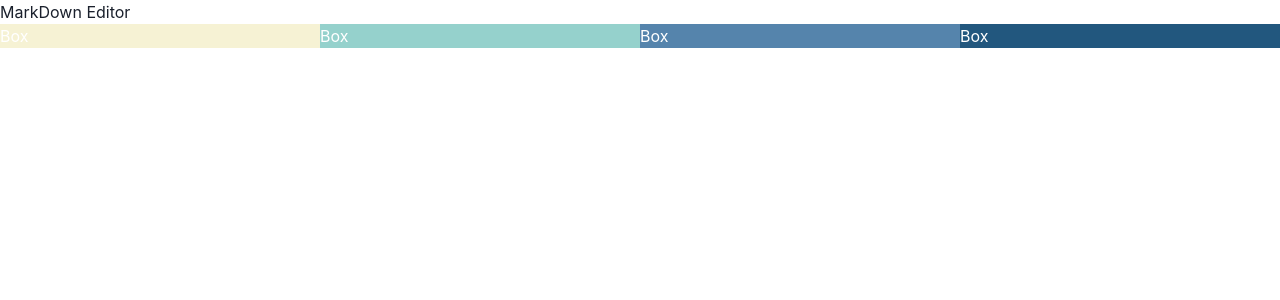
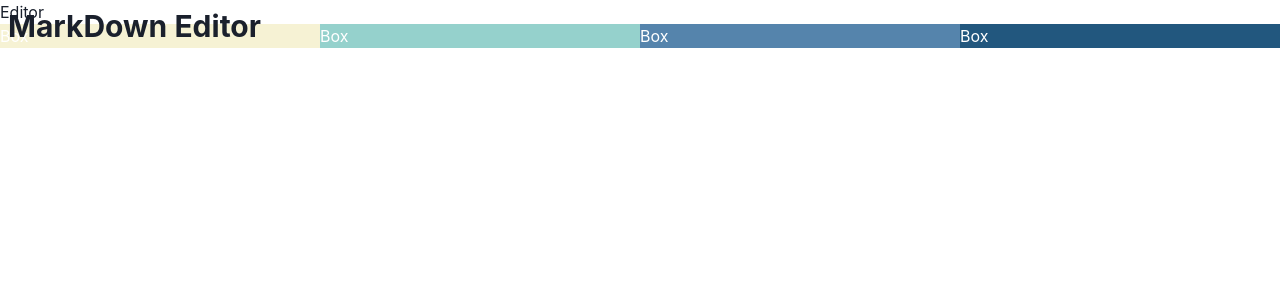
Before and after one commit to s-yoshiii/markdown-editor-2nd, a React app: page / in a window 1280 px wide. Shown: the top 300 px of the page. Built offline with nearby package versions, Linux system fonts and the light colour scheme.

Commit message:
chakraUIでスタイルを整える

```diff
--- a/src/index.tsx
+++ b/src/index.tsx
@@ -1,22 +1,50 @@
 import * as React from 'react';
 import { render } from 'react-dom';
-import { Box, ChakraProvider, Flex, Text } from '@chakra-ui/react';
+import {
+  Box,
+  ChakraProvider,
+  extendTheme,
+  Flex,
+  Heading,
+  Text,
+} from '@chakra-ui/react';
+import { Editor } from './pages/editor';
+const theme = extendTheme({
+  colors: {
+    brand: {
+      100: '#F6F2D4',
+      200: '#95D1CC',
+      300: '#5584AC',
+      400: '#22577E',
+    },
+  },
+});
 const Main = (
-  <ChakraProvider>
-    <header>
-      <h1>MarkDown Editor</h1>
-    </header>
+  <ChakraProvider theme={theme} resetCSS>
+    <Heading
+      as='h1'
+      size='lg'
+      p={[4, 2]}
+      position={'fixed'}
+      top={0}
+      left={0}
+      w='100%'
+      h={12}
+    >
+      MarkDown Editor
+    </Heading>
+    <Editor />
     <Flex color='white'>
-      <Box w='25%' bg='#F6F2D4'>
+      <Box w='25%' bg='brand.100'>
         <Text>Box</Text>
       </Box>
-      <Box w='25%' bg='#95D1CC'>
+      <Box w='25%' bg='brand.200'>
         <Text>Box</Text>
       </Box>
-      <Box w='25%' bg='#5584AC'>
+      <Box w='25%' bg='brand.300'>
         <Text>Box</Text>
       </Box>
-      <Box w='25%' bg='#22577E'>
+      <Box w='25%' bg='brand.400'>
         <Text>Box</Text>
       </Box>
     </Flex>
--- /dev/null
+++ b/src/pages/editor.tsx
@@ -0,0 +1,9 @@
+import { Text } from '@chakra-ui/react';
+import * as React from 'react';
+export const Editor: React.FC = () => {
+  return (
+    <>
+      <Text>Editor</Text>
+    </>
+  );
+};
```
